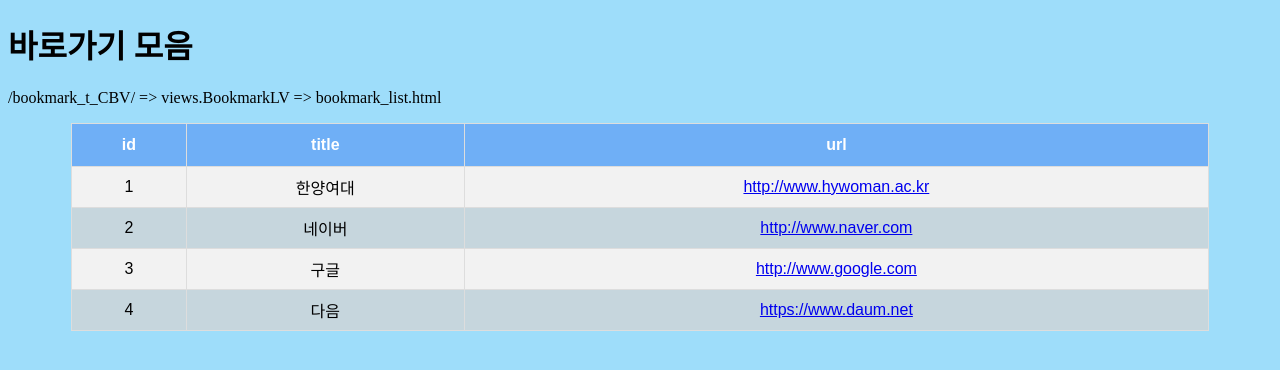
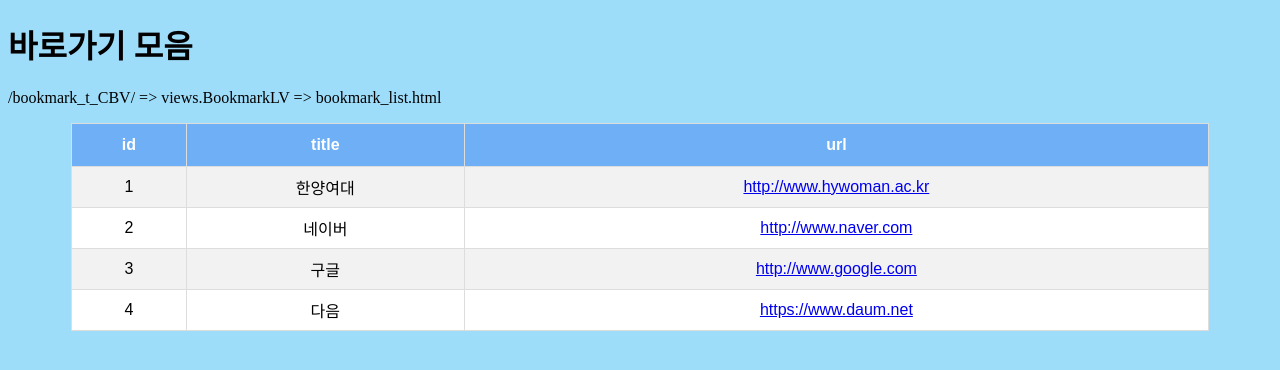
Before and after one commit to shn0403434/shn0403434, a Python web app: template bookmark/templates/bookmark/bookmark_list.html in a window 1280 px wide. Shown: the top 370 px of the page. Run offline with Jinja, Linux system fonts and the light colour scheme; the template is opened without the code that fills it, so the values that code supplies are empty.

Commit message:
Changed ...

```diff
--- a/bookmark/templates/bookmark/bookmark_list.html
+++ b/bookmark/templates/bookmark/bookmark_list.html
@@ -23,7 +23,7 @@
         }
 
         #tbl tr:nth-child(even){background-color: #f2f2f2;}
-        #tbl tr:nth-child(odd){background-color: #c6d6dd;}
+        #tbl tr:nth-child(odd){background-color: #ffffff;}
 
         #tbl tr:hover {background-color: #ddd;}
 
```
